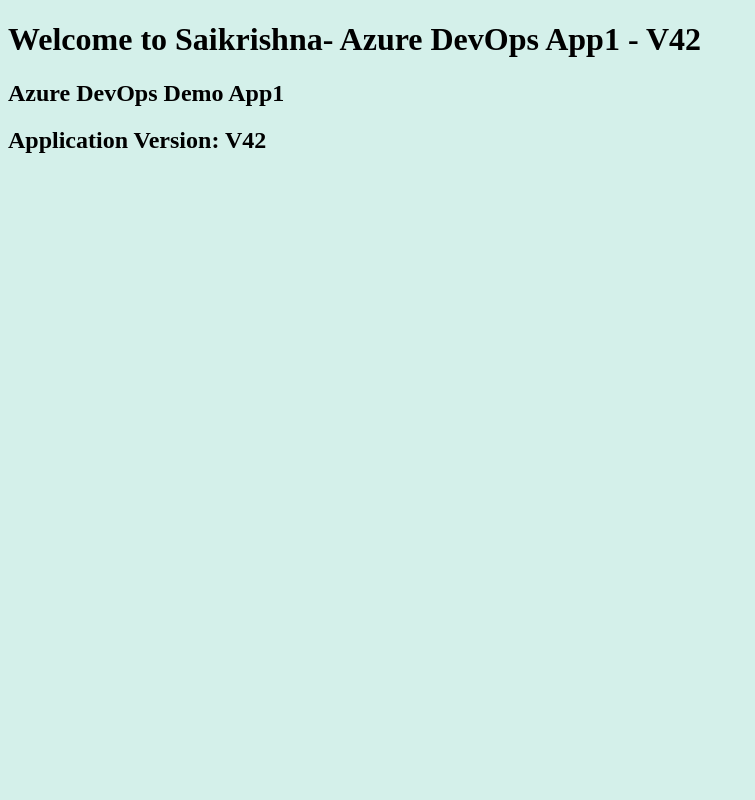
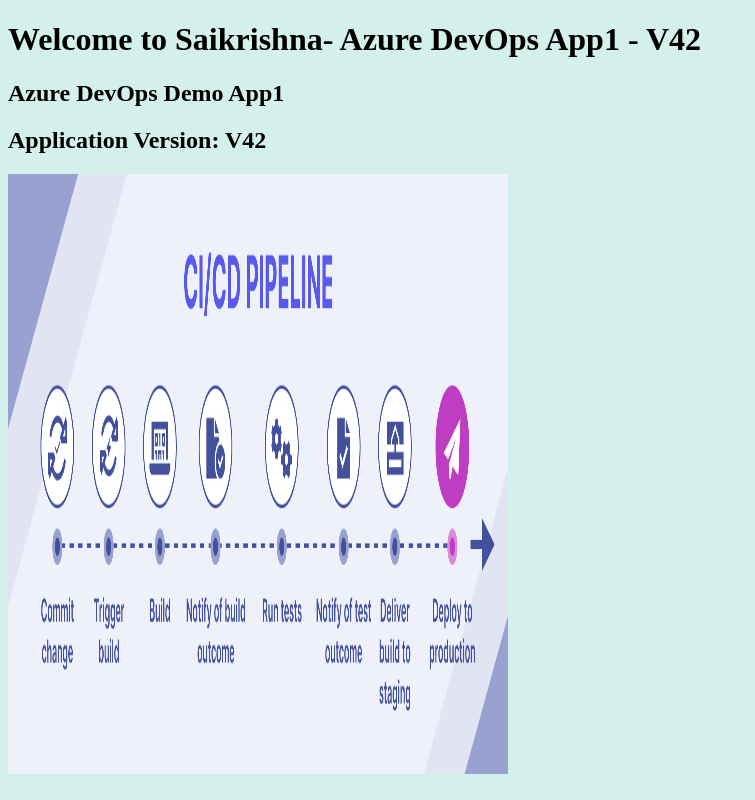
Before and after one commit to Mounileb/demoaks, a plain HTML site: page index.html in a window 1280 px wide. Shown: the whole page, without its empty margins (0-755 px from the left). Drawn offline with Linux system fonts and the light colour scheme.

Commit message:
Update index.html

```diff
--- a/index.html
+++ b/index.html
@@ -4,5 +4,7 @@
       <h1>Welcome to Saikrishna- Azure DevOps App1 - V42</h1>
       <h2>Azure DevOps Demo App1</h2>
       <h2>Application Version: V42</h2>
+      <img src="css/banner.png" alt="Devops lifecycle" width="500" height="600">
+
    </body>
 </html>
```
